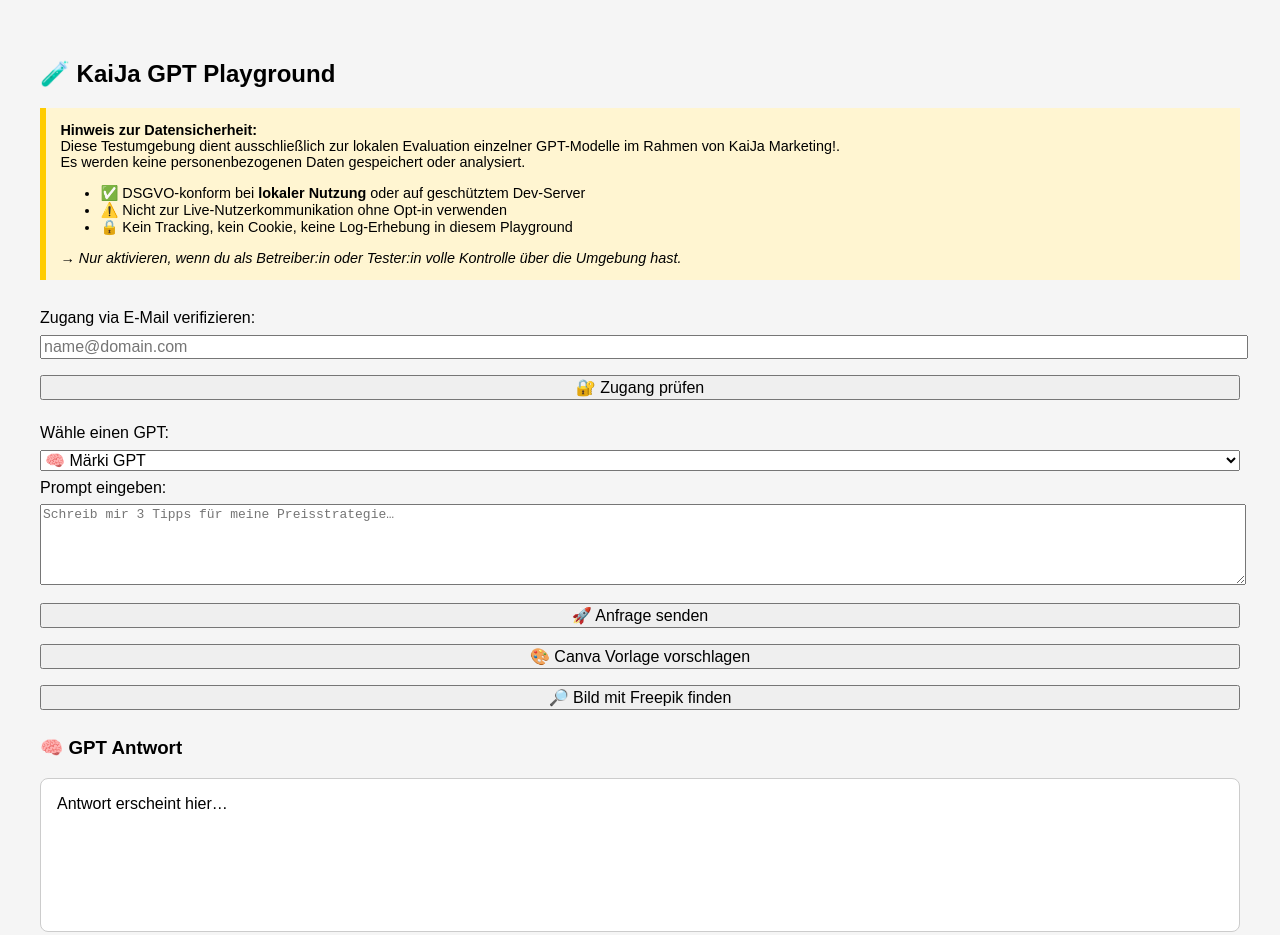
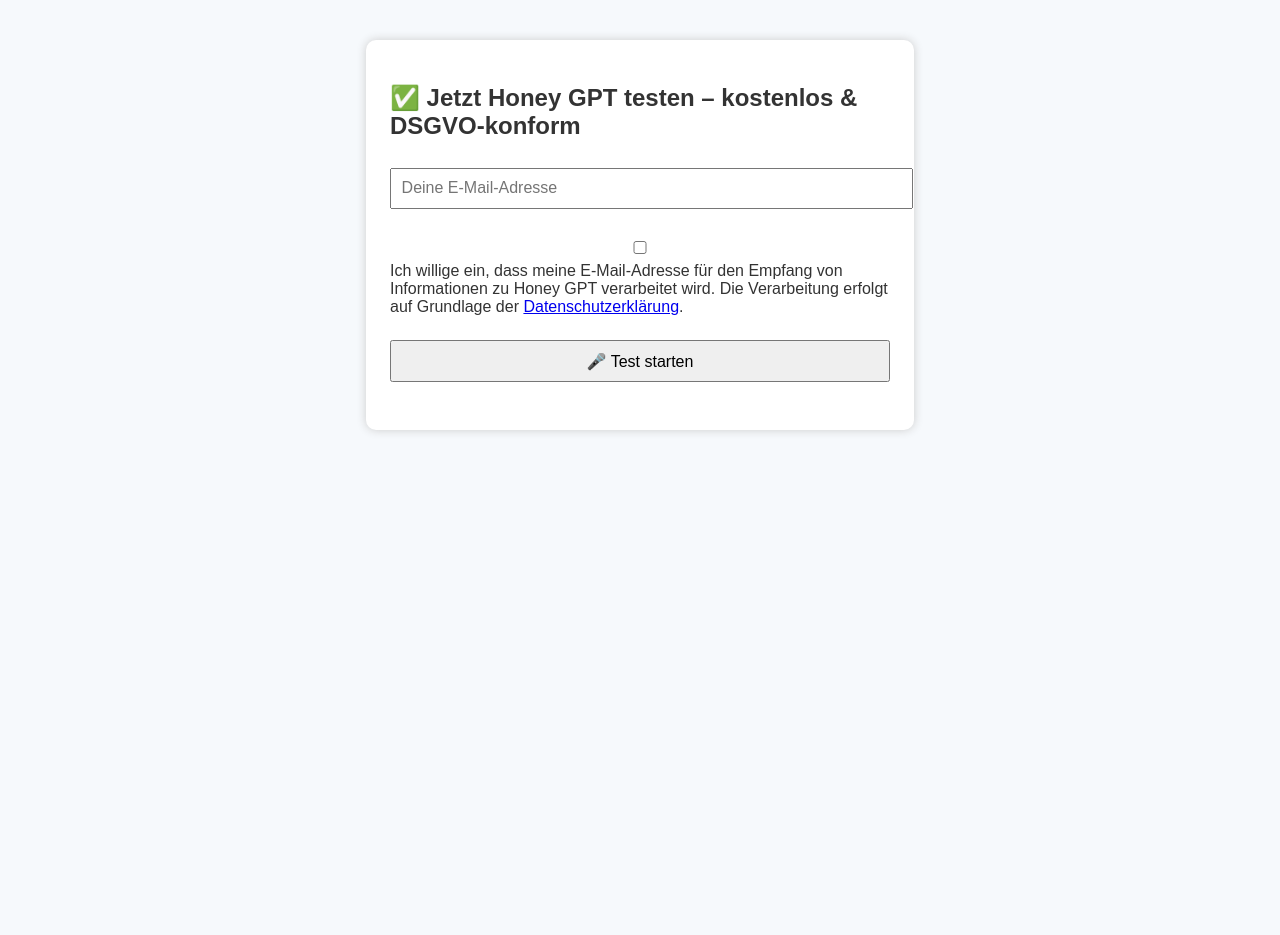
Before and after one commit to KaiJaMarketingPro/kaija-honey-chat, a plain HTML site: page public/test.html in a window 1280 px wide. After the commit the page ends 800 px from the top, so only its background shows below. Drawn offline with Linux system fonts and the light colour scheme.

Commit message:
Update test.html

```diff
--- a/public/test.html
+++ b/public/test.html
@@ -1,140 +1,56 @@
 <!DOCTYPE html>
 <html lang="de">
 <head>
-  <meta charset="UTF-8">
-  <title>GPT Playground – KaiJa Marketing!</title>
+  <meta charset="UTF-8" />
+  <title>Honey GPT Test – DSGVO konform</title>
   <style>
-    body { font-family: sans-serif; padding: 2em; background: #f5f5f5; }
-    select, textarea, button, input { font-size: 1em; margin: 0.5em 0; width: 100%; }
-    #output { white-space: pre-wrap; background: #fff; padding: 1em; border-radius: 8px; border: 1px solid #ccc; min-height: 120px; }
-    #canva-link, .freepik-box { margin-top: 1em; display: block; font-size: 0.95em; color: #0073e6; text-decoration: underline; }
-    .disclaimer { background: #fff5d1; border-left: 6px solid #ffcc00; padding: 1em; margin-bottom: 2em; font-size: 0.9em; }
-    iframe { width: 100%; height: 600px; border: 1px solid #ccc; display: none; margin-top: 2rem; }
+    body { font-family: sans-serif; background: #f6f9fc; padding: 2rem; color: #333; }
+    input, button { margin: 0.5rem 0; padding: 0.6rem; font-size: 1em; width: 100%; }
+    .consent-box { background: #fff; padding: 1.5rem; border-radius: 10px; box-shadow: 0 0 10px #ccc; max-width: 500px; margin: auto; }
   </style>
-  <script type="module">
-    import { handleAccess } from './access-check.js';
-
-    window.checkAccessAndStart = () => {
-      const email = document.getElementById("email-input").value.trim();
-      handleAccess(email, "honey-gpt-frame");
-    };
-  </script>
 </head>
 <body>
-  <h2>🧪 KaiJa GPT Playground</h2>
-
-  <div class="disclaimer">
-    <strong>Hinweis zur Datensicherheit:</strong><br>
-    Diese Testumgebung dient ausschließlich zur lokalen Evaluation einzelner GPT-Modelle im Rahmen von KaiJa Marketing!.<br>
-    Es werden keine personenbezogenen Daten gespeichert oder analysiert.<br>
-    <ul>
-      <li>✅ DSGVO-konform bei <strong>lokaler Nutzung</strong> oder auf geschütztem Dev-Server</li>
-      <li>⚠️ Nicht zur Live-Nutzerkommunikation ohne Opt-in verwenden</li>
-      <li>🔒 Kein Tracking, kein Cookie, keine Log-Erhebung in diesem Playground</li>
-    </ul>
-    <em>→ Nur aktivieren, wenn du als Betreiber:in oder Tester:in volle Kontrolle über die Umgebung hast.</em>
+  <div class="consent-box">
+    <h2>✅ Jetzt Honey GPT testen – kostenlos & DSGVO-konform</h2>
+    <form id="consentForm">
+      <input type="email" id="email" placeholder="Deine E-Mail-Adresse" required />
+      <label style="display: block; margin: 1rem 0;">
+        <input type="checkbox" id="consentCheckbox" required />
+        Ich willige ein, dass meine E-Mail-Adresse für den Empfang von Informationen zu Honey GPT verarbeitet wird.
+        Die Verarbeitung erfolgt auf Grundlage der <a href="/datenschutz" target="_blank">Datenschutzerklärung</a>.
+      </label>
+      <button type="submit">🎤 Test starten</button>
+    </form>
+    <div id="feedback" style="margin-top: 1rem;"></div>
   </div>
 
-  <label for="email-input">Zugang via E-Mail verifizieren:</label>
-  <input type="email" id="email-input" placeholder="name@domain.com" required>
-  <button onclick="checkAccessAndStart()">🔐 Zugang prüfen</button>
-  <p id="access-message" style="color:red;"></p>
+  <script>
+    document.getElementById("consentForm").addEventListener("submit", async function(e) {
+      e.preventDefault();
+      const consent = document.getElementById("consentCheckbox").checked;
+      const email = document.getElementById("email").value.trim();
+      const feedback = document.getElementById("feedback");
 
-  <iframe id="honey-gpt-frame" src="https://kaija-honey-chat.vercel.app"></iframe>
+      if (!consent || !email) {
+        feedback.textContent = "❌ Bitte bestätige deine Einwilligung und gib eine gültige E-Mail ein.";
+        return;
+      }
 
-  <label for="gpt">Wähle einen GPT:</label>
-  <select id="gpt">
-    <option value="maerki-gpt">🧠 Märki GPT</option>
-    <option value="kaija-gpt">📣 KaiJa GPT</option>
-    <option value="honey-gpt">🐝 Honey GPT</option>
-    <option value="homie-gpt">🎓 Homie GPT</option>
-    <option value="kaivio-gpt">💼 KaiVio GPT</option>
-    <option value="baschis-gpt">🤝 Baschi GPT</option>
-    <option value="soulguide-gabriela-gpt">🌿 Gabriela GPT</option>
-    <option value="soulsyncai-gpt">🌙 SoulSync AI</option>
-    <option value="dailyjasmin-gpt">✨ DailyJasmin</option>
-  </select>
+      await fetch("https://hook.eu2.make.com/your_make_webhook_url", {
+        method: "POST",
+        headers: { "Content-Type": "application/json" },
+        body: JSON.stringify({
+          timestamp: new Date().toISOString(),
+          email,
+          consent: true,
+          source: "test.html",
+          brevo_triggered: true
+        })
+      });
 
-  <label for="prompt">Prompt eingeben:</label>
-  <textarea id="prompt" rows="5" placeholder="Schreib mir 3 Tipps für meine Preisstrategie…"></textarea>
-
-  <button onclick="sendPrompt()">🚀 Anfrage senden</button>
-  <button onclick="generateCanvaLink()">🎨 Canva Vorlage vorschlagen</button>
-  <button onclick="fetchFreepikImages()">🔎 Bild mit Freepik finden</button>
-
-  <h3>🧠 GPT Antwort</h3>
-  <div id="output">Antwort erscheint hier…</div>
-  <a id="canva-link" href="#" target="_blank" style="display:none;">➡️ Canva Vorlage öffnen</a>
-  <div id="freepik-results"></div>
-
-  <script>
-    async function sendPrompt() {
-      const gpt = document.getElementById('gpt').value;
-      const prompt = document.getElementById('prompt').value;
-      const output = document.getElementById('output');
-
-      output.innerText = '⏳ Anfrage wird verarbeitet…';
-
-      try {
-        const res = await fetch('/api/chat', {
-          method: 'POST',
-          headers: { 'Content-Type': 'application/json' },
-          body: JSON.stringify({ gpt, messages: [{ role: 'user', content: prompt }] })
-        });
-        const data = await res.json();
-        output.innerText = data?.choices?.[0]?.message?.content || '⚠️ Keine Antwort erhalten.';
-      } catch (err) {
-        output.innerText = '❌ Fehler: ' + err.message;
-      }
-    }
-
-    async function generateCanvaLink() {
-      const prompt = document.getElementById('prompt').value;
-      const linkEl = document.getElementById('canva-link');
-      linkEl.innerText = '⏳ Canva-Link wird generiert…';
-      linkEl.style.display = 'block';
-
-      try {
-        const res = await fetch('/api/canva-download', {
-          method: 'POST',
-          headers: { 'Content-Type': 'application/json' },
-          body: JSON.stringify({ type: 'presentation', query: prompt })
-        });
-        const data = await res.json();
-        linkEl.href = data.templateSearchUrl;
-        linkEl.innerText = '➡️ Canva Vorlage öffnen';
-      } catch (err) {
-        linkEl.innerText = '❌ Fehler beim Generieren des Canva-Links';
-      }
-    }
-
-    async function fetchFreepikImages() {
-      const prompt = document.getElementById('prompt').value;
-      const container = document.getElementById('freepik-results');
-      container.innerHTML = '⏳ Suche wird durchgeführt…';
-
-      try {
-        const res = await fetch('/api/freepik-search', {
-          method: 'POST',
-          headers: { 'Content-Type': 'application/json' },
-          body: JSON.stringify({ query: prompt })
-        });
-        const data = await res.json();
-        if (!data.images?.length) {
-          container.innerText = '⚠️ Keine Bilder gefunden.';
-          return;
-        }
-        container.innerHTML = data.images.map(img => `
-          <div class="freepik-box">
-            <p><strong>${img.title}</strong></p>
-            <img src="${img.thumb}" alt="${img.title}" style="max-width:100%;border-radius:4px">
-            <p><a href="${img.link}" target="_blank">Freepik-Link öffnen</a></p>
-          </div>
-        `).join('');
-      } catch (err) {
-        container.innerText = '❌ Fehler beim Laden der Freepik-Bilder: ' + err.message;
-      }
-    }
+      feedback.innerHTML = "✅ Danke! Deine Einwilligung wurde gespeichert.<br><br><strong>Honey GPT startet…</strong>";
+      setTimeout(() => window.location.href = "/honey-gpt.html", 2000);
+    });
   </script>
 </body>
 </html>
```
